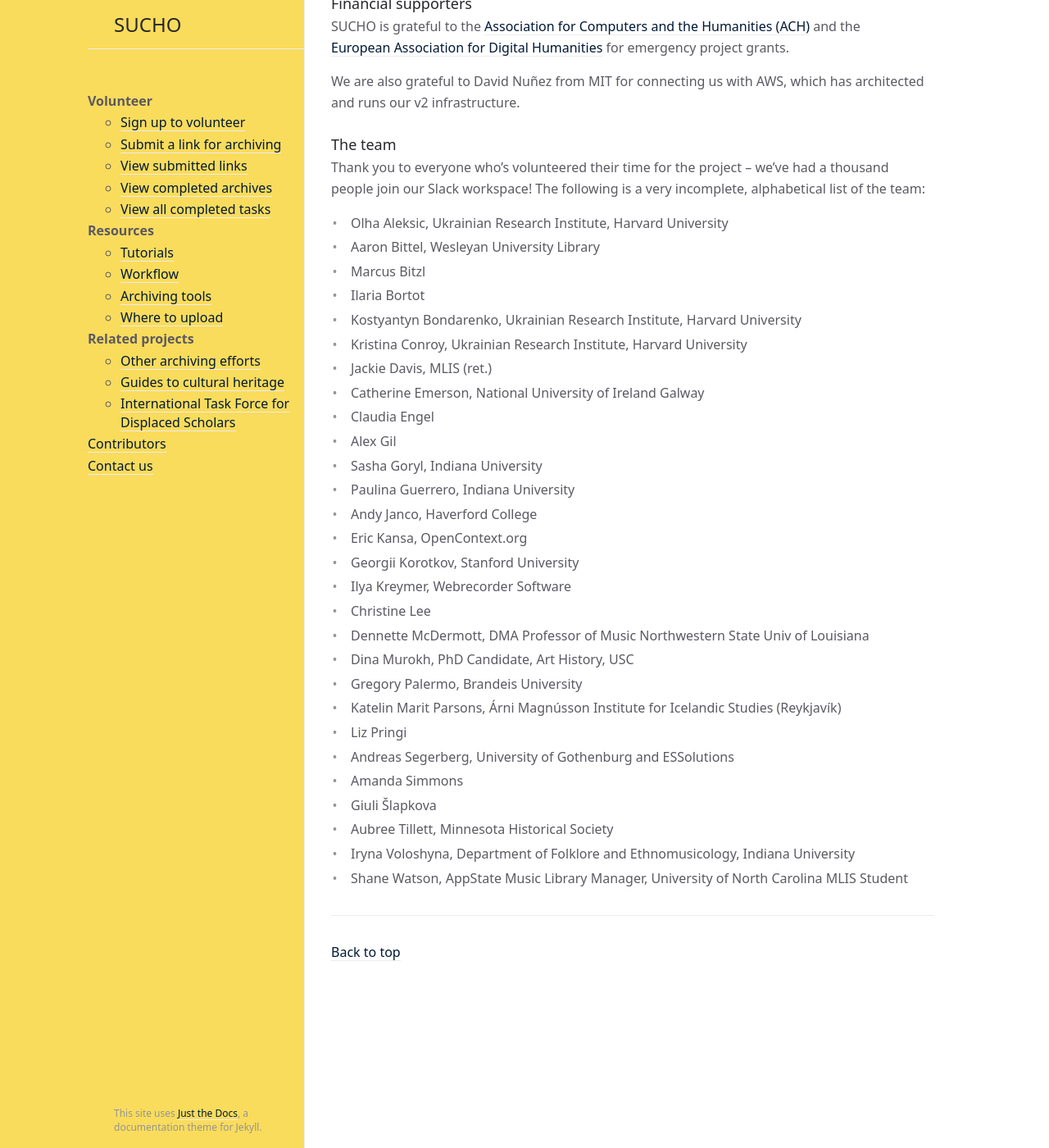
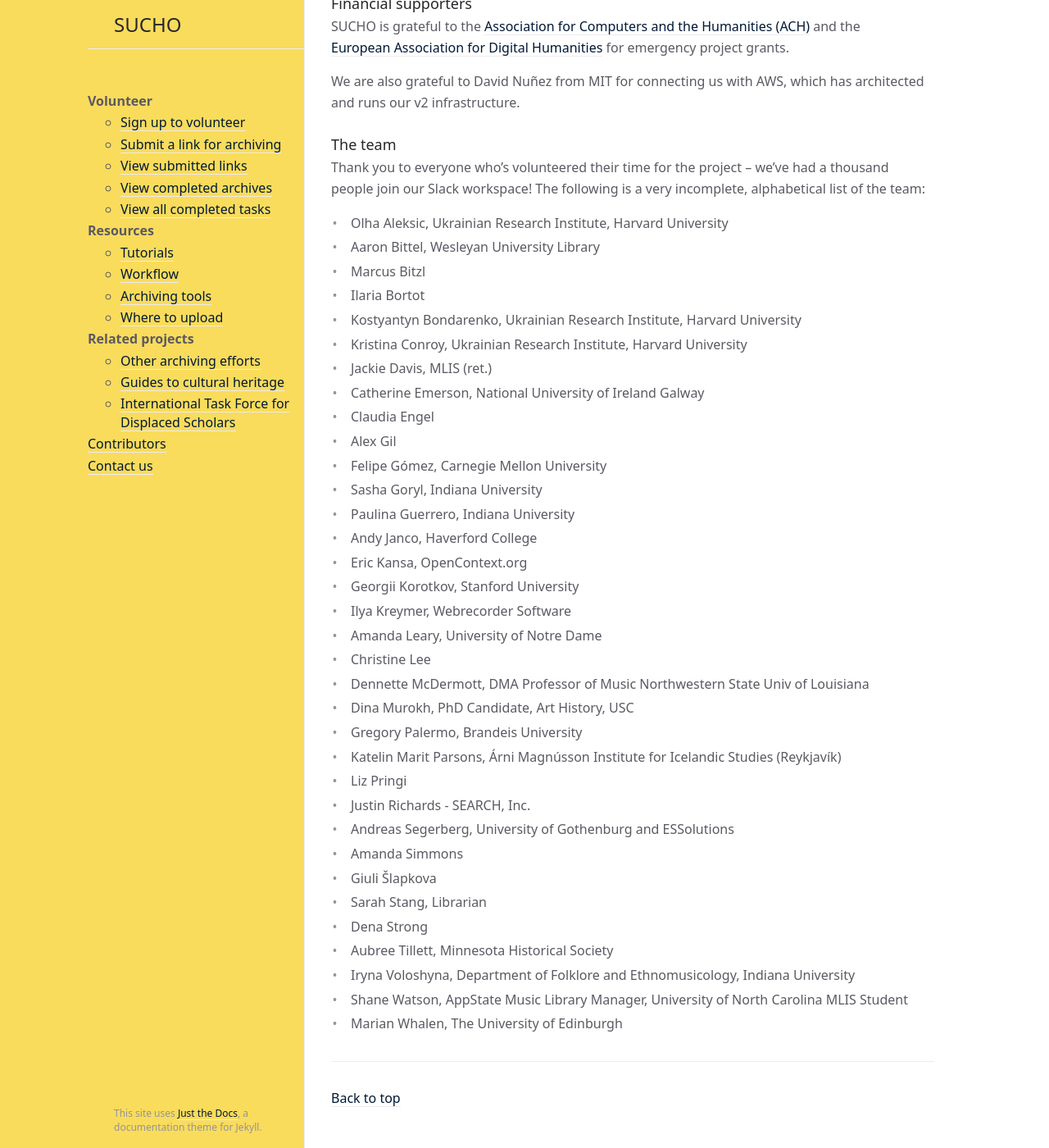
Before and after one commit to sucho-archiving/sucho-archiving.github.io, a Jekyll site: the page built from contributors.md, in a window 1280 px wide and 1400 px high, scrolled down 164 px. Shown: the whole window at 82% size. Built offline with Jekyll 4.4.1, drawn with Linux system fonts in a browser that asks for light colours.

Commit message:
Update contributors.md

```diff
--- a/contributors.md
+++ b/contributors.md
@@ -25,21 +25,27 @@
 - Catherine Emerson, National University of Ireland Galway
 - Claudia Engel
 - Alex Gil
+- Felipe Gómez, Carnegie Mellon University
 - Sasha Goryl, Indiana University
 - Paulina Guerrero, Indiana University
 - Andy Janco, Haverford College
 - Eric Kansa, OpenContext.org
 - Georgii Korotkov, Stanford University
 - Ilya Kreymer, Webrecorder Software
+- Amanda Leary, University of Notre Dame
 - Christine Lee
 - Dennette McDermott, DMA Professor of Music Northwestern State Univ of Louisiana
 - Dina Murokh, PhD Candidate, Art History, USC
 - Gregory Palermo, Brandeis University
 - Katelin Marit Parsons, Árni Magnússon Institute for Icelandic Studies (Reykjavík)
 - Liz Pringi
+- Justin Richards -  SEARCH, Inc.
 - Andreas Segerberg, University of Gothenburg and ESSolutions
 - Amanda Simmons
 - Giuli Šlapkova
+- Sarah Stang, Librarian
+- Dena Strong
 - Aubree Tillett, Minnesota Historical Society
 - Iryna Voloshyna, Department of Folklore and Ethnomusicology, Indiana University
 - Shane Watson, AppState Music Library Manager, University of North Carolina MLIS Student
+- Marian Whalen, The University of Edinburgh
```
